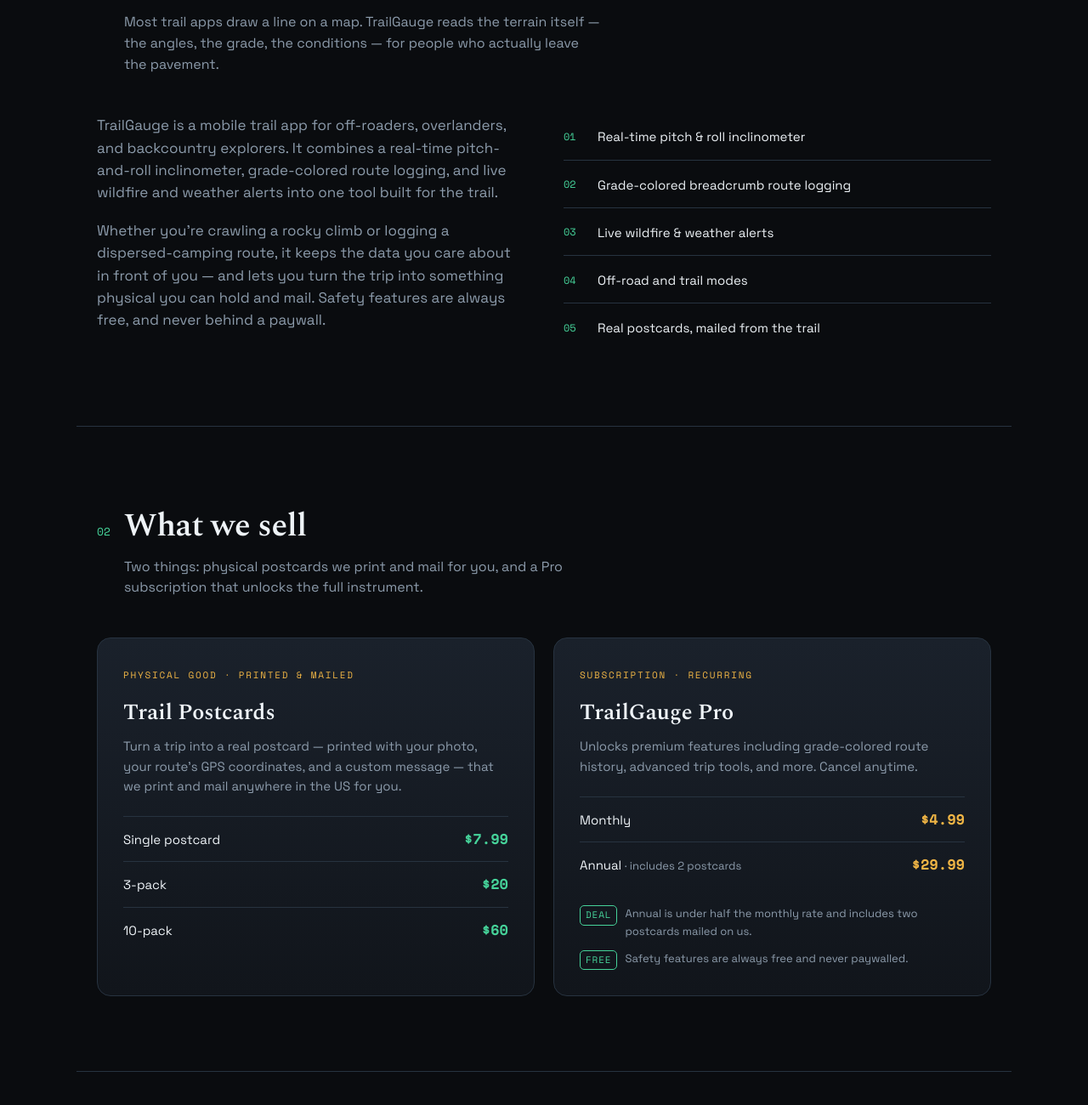
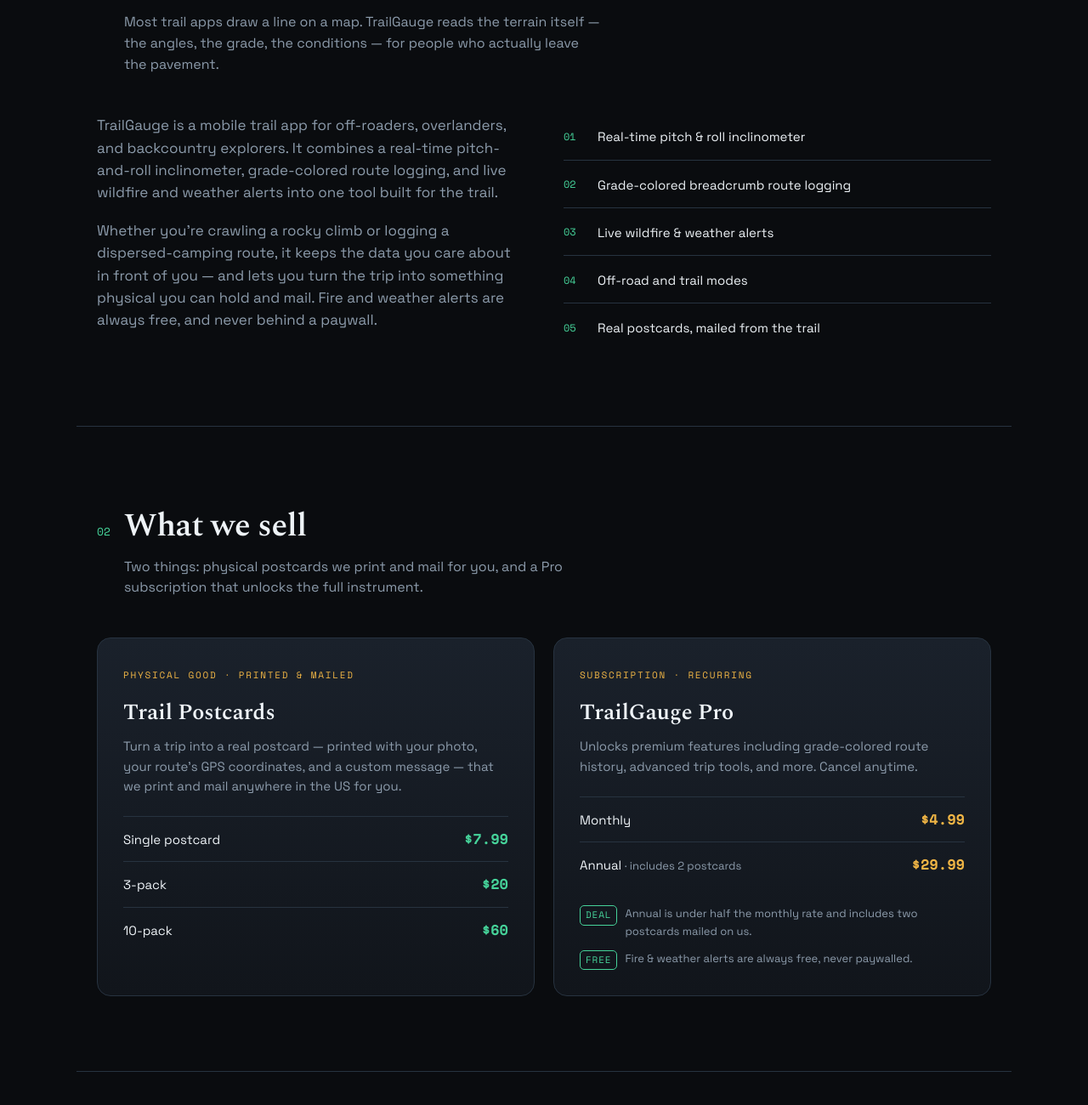
Before and after one commit to SalsaGawd/trailgauge-site, a plain HTML site: page index.html in a window 1280 px wide. Shown: the part 1026-2326 px from the top of the page at 85% size. Drawn offline with nearby package versions, Linux system fonts and the light colour scheme.

Commit message:
Update alert wording

```diff
--- a/index.html
+++ b/index.html
@@ -242,7 +242,7 @@
       <div class="about-grid">
         <div>
           <p>TrailGauge is a mobile trail app for off-roaders, overlanders, and backcountry explorers. It combines a real-time pitch-and-roll inclinometer, grade-colored route logging, and live wildfire and weather alerts into one tool built for the trail.</p>
-          <p>Whether you're crawling a rocky climb or logging a dispersed-camping route, it keeps the data you care about in front of you — and lets you turn the trip into something physical you can hold and mail. Safety features are always free, and never behind a paywall.</p>
+          <p>Whether you're crawling a rocky climb or logging a dispersed-camping route, it keeps the data you care about in front of you — and lets you turn the trip into something physical you can hold and mail. Fire and weather alerts are always free, and never behind a paywall.</p>
         </div>
         <ul class="feat">
           <li><span class="fi">01</span> Real-time pitch &amp; roll inclinometer</li>
@@ -287,7 +287,7 @@
             <div class="price-row"><span class="what">Annual <span style="color:var(--fog);font-size:13px">· includes 2 postcards</span></span><span class="amt">$29.99</span></div>
           </div>
           <div class="note"><span class="badge">DEAL</span> Annual is under half the monthly rate and includes two postcards mailed on us.</div>
-          <div class="note" style="margin-top:12px"><span class="badge">FREE</span> Safety features are always free and never paywalled.</div>
+          <div class="note" style="margin-top:12px"><span class="badge">FREE</span> Fire &amp; weather alerts are always free, never paywalled.</div>
         </div>
       </div>
     </div>
```
